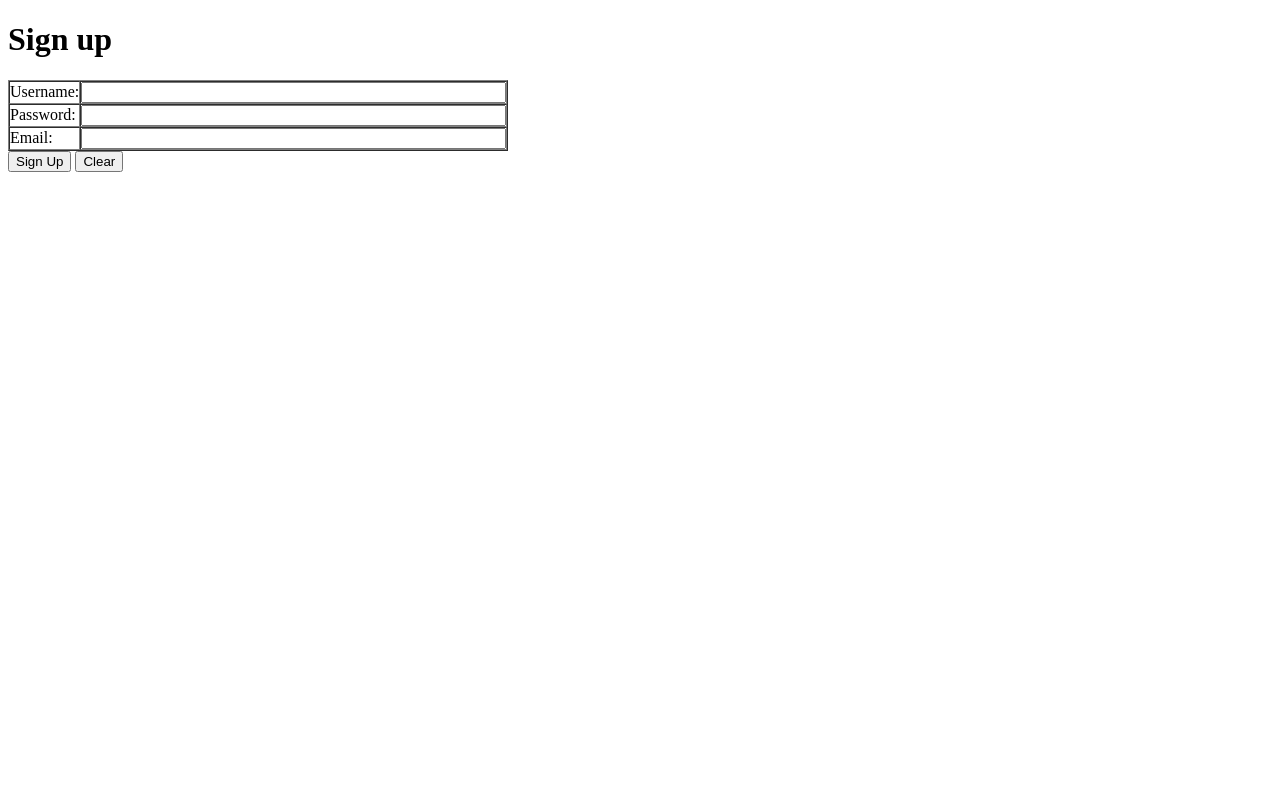
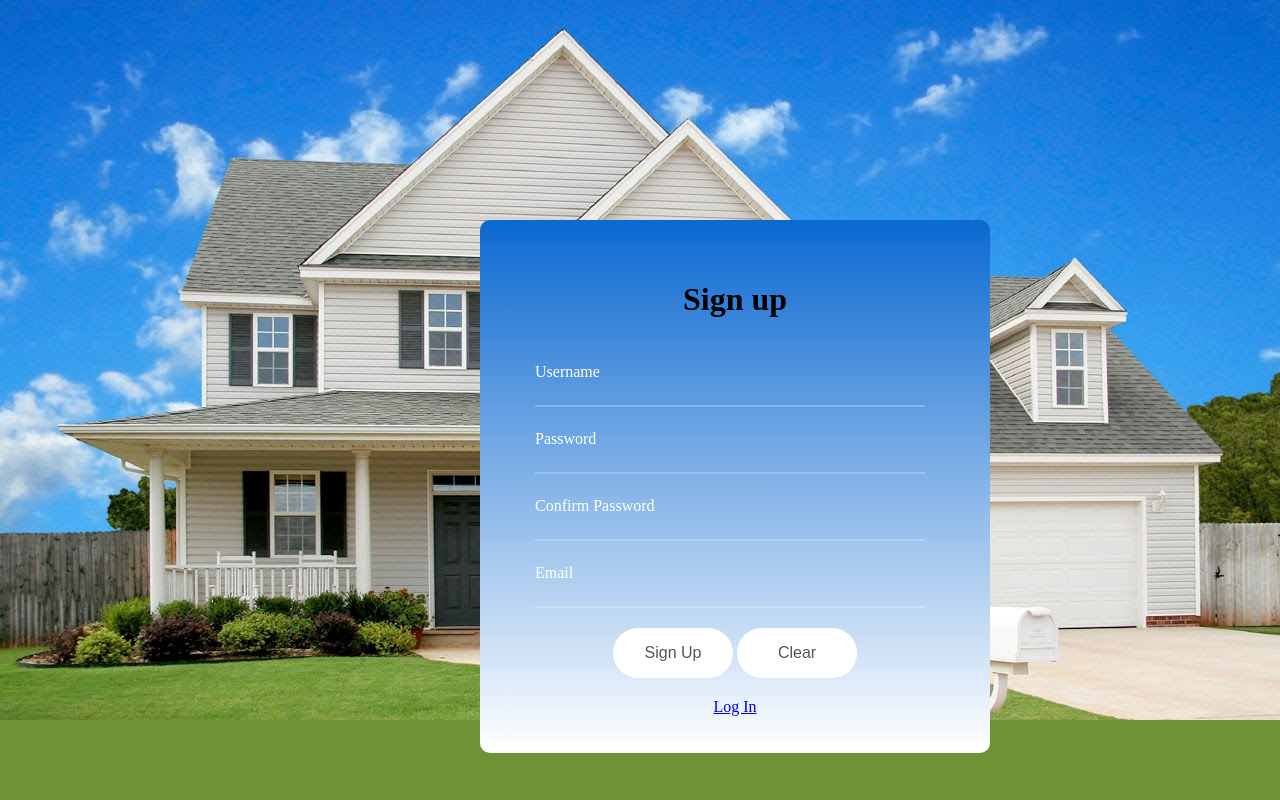
Before and after one commit to mdang91/Web_FinalProject, a PHP site: page /signup.php in a window 1280 px wide. Run offline with PHP 8.4, Linux system fonts and the light colour scheme.

Commit message:
Update login and redirect user

```diff
--- /dev/null
+++ b/final.css
@@ -0,0 +1,97 @@
+body{
+	background-image: url("Pics/house.jpeg");
+	background-size: cover;
+	background-repeat: no-repeat;
+	background-color: #6e9236;
+}
+
+.form-tt {
+	width: 400px;
+	border-radius: 10px;
+	overflow: hidden;
+	padding: 40px 55px 37px;
+	background: -webkit-linear-gradient(top,#0b69d1,#ffffff);
+	text-align: center;
+    margin: auto;
+    top: 27.5%;
+    position: absolute;
+    left: 37.5%;
+}
+.form-tt h2 {
+font-size: 30px;
+color: #fff;
+line-height: 1.2;
+text-align: center;
+text-transform: uppercase;
+display: block;
+margin-bottom: 30px;
+margin-top:0px;
+}
+
+.form-tt input[type=text], .form-tt input[type=password] {
+font-family: Poppins-Regular;
+font-size: 16px;
+color: #fff;
+line-height: 1.2;
+display: block;
+width: calc(100% - 10px);
+height: 45px;
+background: 0 0;
+padding: 10px 0;
+border-bottom: 2px solid rgba(255,255,255,.24)!important;
+border: 0;
+outline: 0;
+}
+.form-tt input[type=text]::focus, .form-tt input[type=password]::focus {
+color: red;
+}
+.form-tt input::placeholder {
+color: #fff;
+}
+.checkbox {
+display: block;
+}
+
+.submit1{
+font-size: 16px;
+color: #555;
+line-height: 1.2;
+padding: 0 20px;
+min-width: 120px;
+height: 50px;
+border-radius: 25px;
+background: #fff;
+position: relative;
+border: 0;
+outline: 0;
+margin: 20px auto;
+cursor:pointer;
+display: block;
+}
+.button1 {
+font-size: 16px;
+color: #555;
+line-height: 1.2;
+padding: 0 20px;
+min-width: 120px;
+height: 50px;
+border-radius: 25px;
+background: #fff;
+position: relative;
+border: 0;
+outline: 0;
+margin: 20px auto;
+cursor:pointer;
+}
+#checkbox{
+	margin-top: 20px;
+	display: inline-block;
+	margin-right: 10px;
+}
+.checkbox-text {
+color: #ed1111;
+}
+}
+.psw-text {
+color: #fff;
+}
--- a/logout.php
+++ b/logout.php
@@ -1,5 +1,7 @@
 <?php session_start(); /* Starts the session */
+
 session_destroy(); /* Destroy started session */
+
 header("location:login.php");
 exit;
 ?>
--- a/signup.php
+++ b/signup.php
@@ -2,40 +2,22 @@
 <html>
     <head>
         <meta http-equiv="Content-Type" content="text/html; charset=utf-8" />
+		<link href="final.css" rel="stylesheet">
         <title>Login</title>
     </head>
     <body>
+	<div class="form-tt">
         <h1>Sign up</h1>
         <form action="signup_submit.php" method="POST">
-            <table cellpadding="0" cellspacing="0" border="1">
-                <tr>
-                    <td>
-                        Username:
-                    </td>
-                    <td>
-                        <input type="text" name="txtUsername" size="50" />
-                    </td>
-                </tr>
-                <tr>
-                    <td>
-                        Password:
-                    </td>
-                    <td>
-                        <input type="password" name="txtPassword" size="50" />
-                    </td>
-                </tr>
-                <tr>
-                    <td>
-                        Email:
-                    </td>
-                    <td>
-                        <input type="text" name="txtEmail" size="50" />
-                    </td>
-                </tr>
-
-            </table>
-            <input type="submit" value="Sign Up" />
-            <input type="reset" value="Clear" />
+			<input type="text" name="txtUsername" placeholder="Username"/>
+			<input type="password" name="txtPassword" placeholder="Password"/>
+			<input type="password" name="cfPassword" placeholder="Confirm Password" />
+			<input type="text" name="txtEmail" placeholder="Email" />
+            <input type="submit" value="Sign Up" class="button1"/>
+            <a href="signup.php"> <input type="button" value="Clear" class="button1"/></a>
+			<br>
+			<a href='login.php' title='login'>Log In</a>
         </form>
+		</div>
     </body>
 </html>
```
Also changed, not shown: admin.php (added, +21 -0 lines), buyer.php (added, +21 -0 lines), connect.php (+9 -13 lines), index.php (deleted, +0 -19 lines), login.php (+44 -46 lines), seller.php (added, +21 -0 lines), signup_submit.php (+24 -15 lines), Pics/house.jpeg (added).
